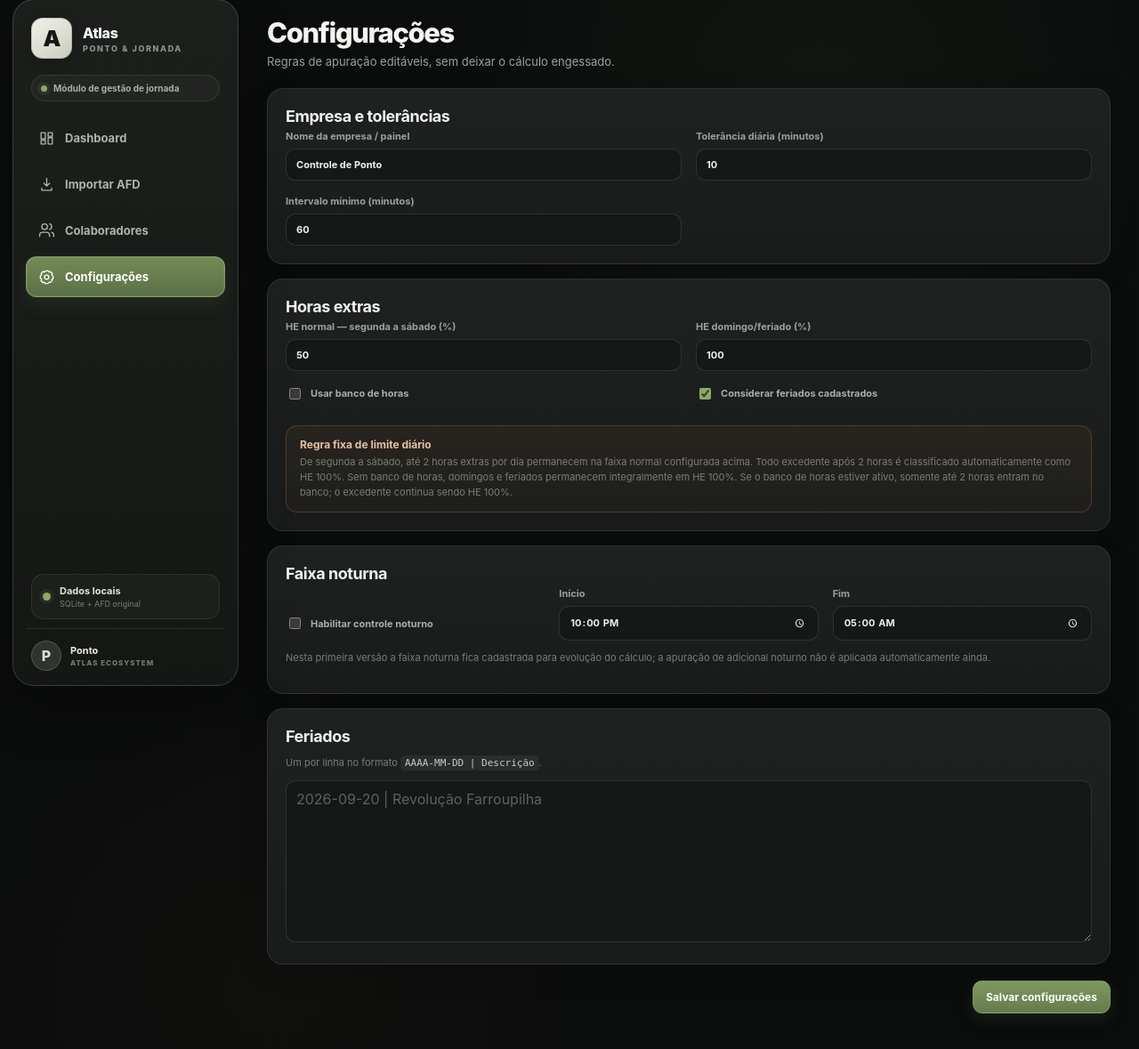
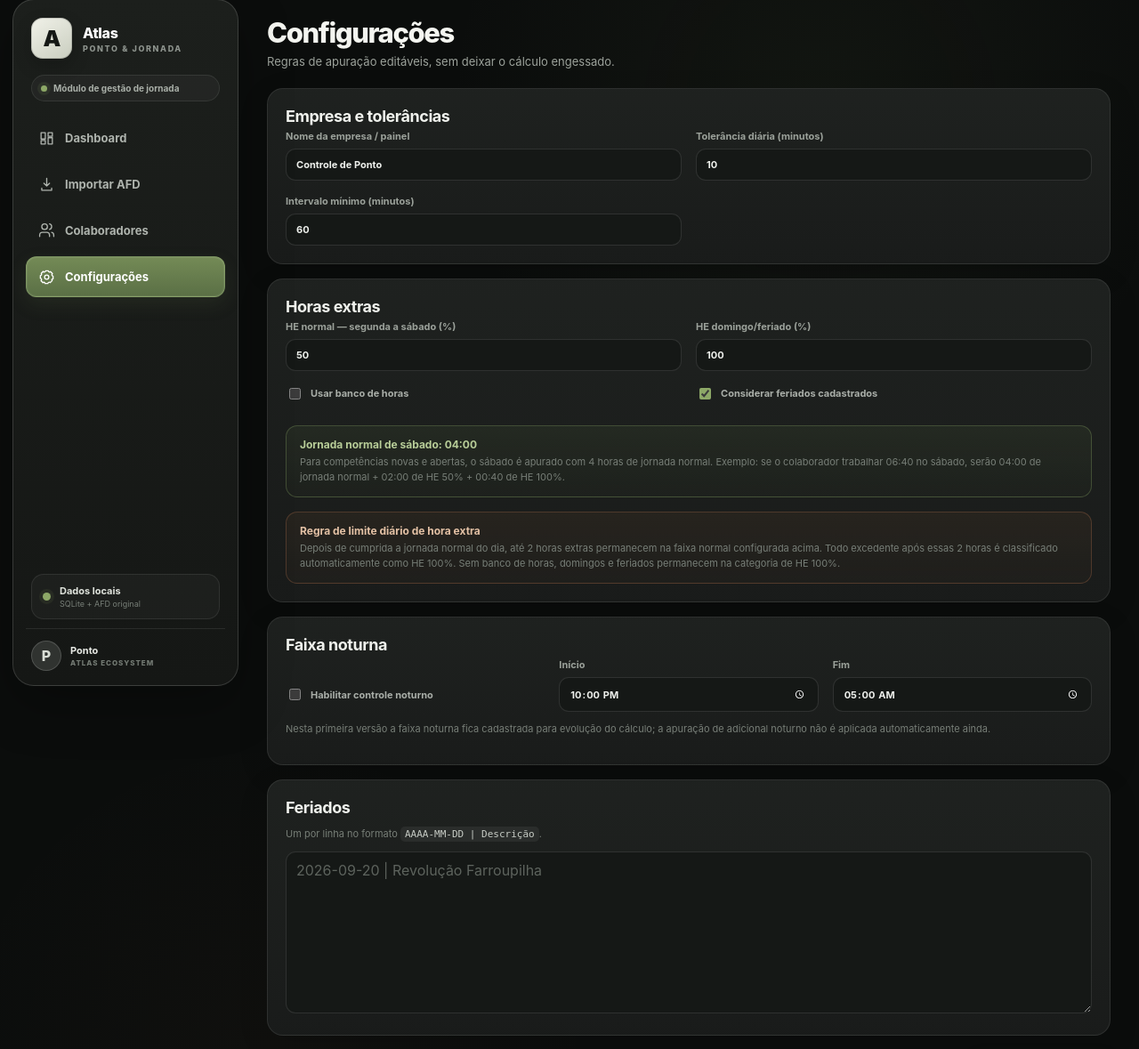
Before and after one commit to lucasgarciamoreira92-rgb/ponto-controlid, a FastAPI app: page /settings in a window 1280 px wide. Shown: the part 15-1194 px from the top of the page at 89% size. Before the commit the page ends 1154 px from the top, so only its background shows below. Run offline with FastAPI, Linux system fonts and the light colour scheme; data comes from the database, SQL or seed files in the repository; data that the repository does not hold is empty.

Commit message:
Exibe regra de jornada de sábado em 4 horas

```diff
--- a/templates/settings.html
+++ b/templates/settings.html
@@ -16,9 +16,13 @@
 <label class="check"><input type="checkbox" name="bank_hours_enabled" {% if settings.bank_hours_enabled=='1' %}checked{% endif %}> Usar banco de horas</label>
 <label class="check"><input type="checkbox" name="consider_holidays" {% if settings.consider_holidays=='1' %}checked{% endif %}> Considerar feriados cadastrados</label>
 </div>
+<div class="notice success" style="display:block;margin-top:16px;">
+  <strong>Jornada normal de sábado: 04:00</strong>
+  <div class="help" style="margin-top:4px;">Para competências novas e abertas, o sábado é apurado com 4 horas de jornada normal. Exemplo: se o colaborador trabalhar 06:40 no sábado, serão 04:00 de jornada normal + 02:00 de HE {{ settings.overtime_weekday_percent }}% + 00:40 de HE 100%.</div>
+</div>
 <div class="notice" style="display:block;margin-top:16px;">
-  <strong>Regra fixa de limite diário</strong>
-  <div class="help" style="margin-top:4px;">De segunda a sábado, até 2 horas extras por dia permanecem na faixa normal configurada acima. Todo excedente após 2 horas é classificado automaticamente como HE 100%. Sem banco de horas, domingos e feriados permanecem integralmente em HE 100%. Se o banco de horas estiver ativo, somente até 2 horas entram no banco; o excedente continua sendo HE 100%.</div>
+  <strong>Regra de limite diário de hora extra</strong>
+  <div class="help" style="margin-top:4px;">Depois de cumprida a jornada normal do dia, até 2 horas extras permanecem na faixa normal configurada acima. Todo excedente após essas 2 horas é classificado automaticamente como HE 100%. Sem banco de horas, domingos e feriados permanecem na categoria de HE 100%.</div>
 </div>
 </div>
 <div class="card"><h2>Faixa noturna</h2><div class="form-grid three"><label class="check"><input type="checkbox" name="night_shift_enabled" {% if settings.night_shift_enabled=='1' %}checked{% endif %}> Habilitar controle noturno</label><label>Início<input type="time" name="night_start" value="{{ settings.night_start }}"></label><label>Fim<input type="time" name="night_end" value="{{ settings.night_end }}"></label></div><p class="help">Nesta primeira versão a faixa noturna fica cadastrada para evolução do cálculo; a apuração de adicional noturno não é aplicada automaticamente ainda.</p></div>
```
